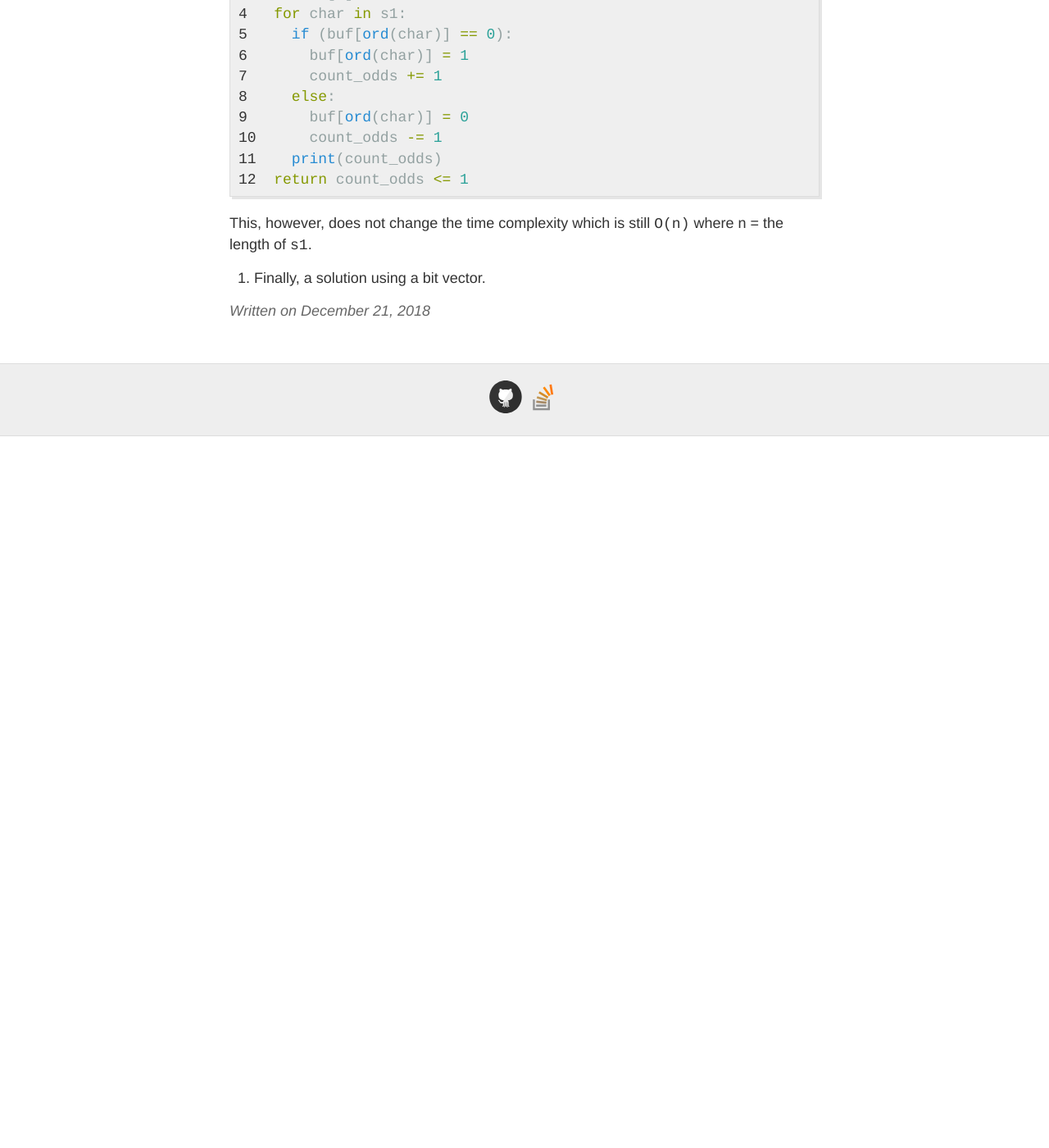
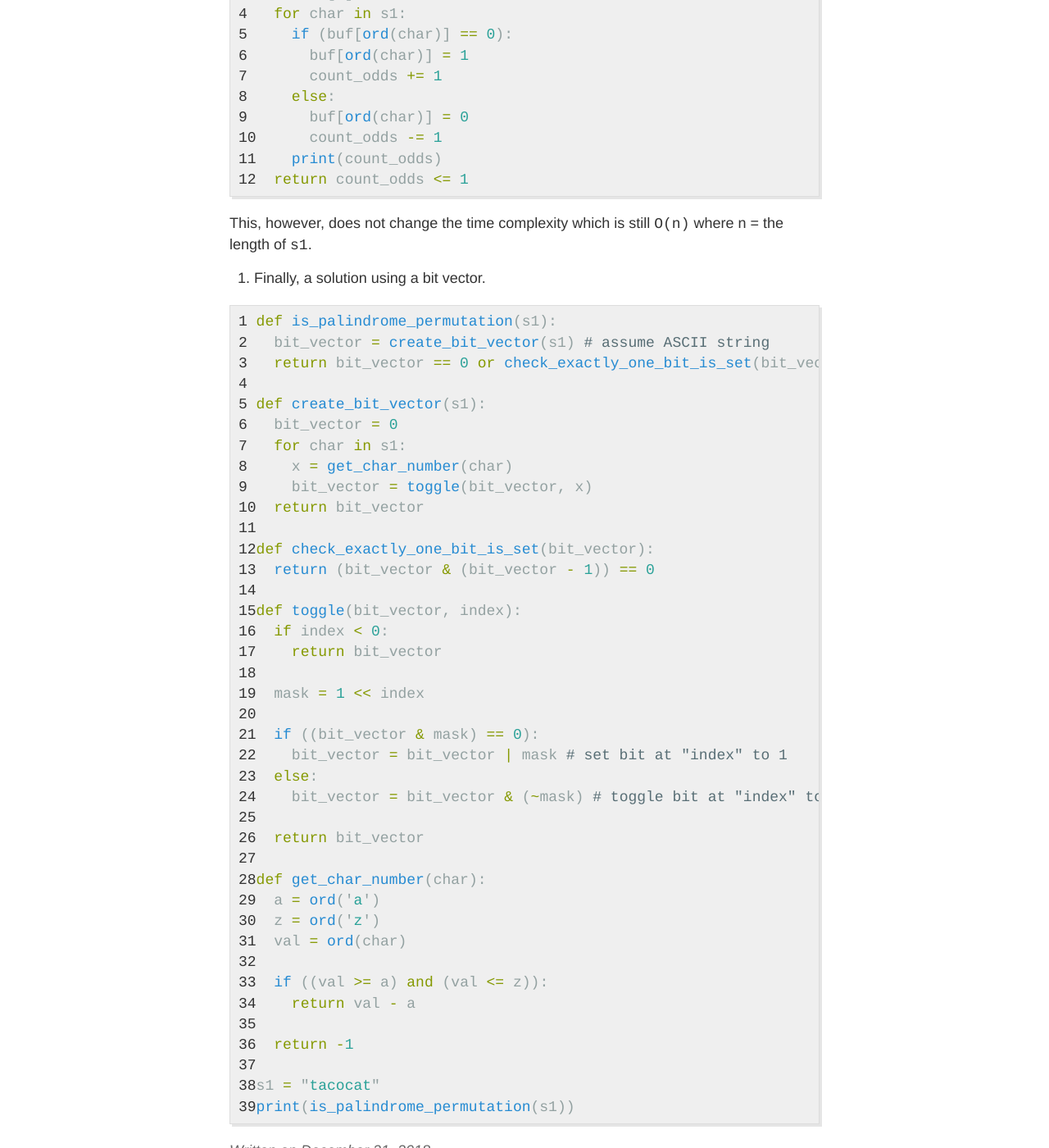
Before and after one commit to gutucristian/gutucristian.github.io, a Jekyll site: the page built from _posts/2018-12-21-Palindrome-Permutation-ctci-Problem.md, in a window 1280 px wide and 1400 px high, scrolled down 1187 px. Shown: the whole window at 82% size. Built offline with Jekyll 4.4.1, drawn with Linux system fonts in a browser that asks for light colours; our own code applies the rules of GitHub Pages for plain Markdown files; before the commit the page ends 1719 px from its top, so only the background shows below that.

Commit message:
Update 2018-12-21-Palindrome-Permutation-ctci-Problem.md

```diff
--- a/_posts/2018-12-21-Palindrome-Permutation-ctci-Problem.md
+++ b/_posts/2018-12-21-Palindrome-Permutation-ctci-Problem.md
@@ -42,3 +42,45 @@ def is_palindrome(s1):
 This, however, does not change the time complexity which is still `O(n)` where n = the length of `s1`.
 
 4. Finally, a solution using a bit vector.
+
+{% highlight python linenos %}
+def is_palindrome_permutation(s1):
+  bit_vector = create_bit_vector(s1) # assume ASCII string
+  return bit_vector == 0 or check_exactly_one_bit_is_set(bit_vector)
+
+def create_bit_vector(s1):
+  bit_vector = 0
+  for char in s1:
+    x = get_char_number(char)
+    bit_vector = toggle(bit_vector, x)
+  return bit_vector
+
+def check_exactly_one_bit_is_set(bit_vector):
+  return (bit_vector & (bit_vector - 1)) == 0
+
+def toggle(bit_vector, index):
+  if index < 0:
+    return bit_vector
+
+  mask = 1 << index
+
+  if ((bit_vector & mask) == 0):
+    bit_vector = bit_vector | mask # set bit at "index" to 1
+  else:
+    bit_vector = bit_vector & (~mask) # toggle bit at "index" to 0 if 1 or 1 if 0
+
+  return bit_vector
+
+def get_char_number(char):
+  a = ord('a')
+  z = ord('z')
+  val = ord(char)
+
+  if ((val >= a) and (val <= z)):
+    return val - a
+
+  return -1
+
+s1 = "tacocat"
+print(is_palindrome_permutation(s1))
+{% endhighlight %}
```
